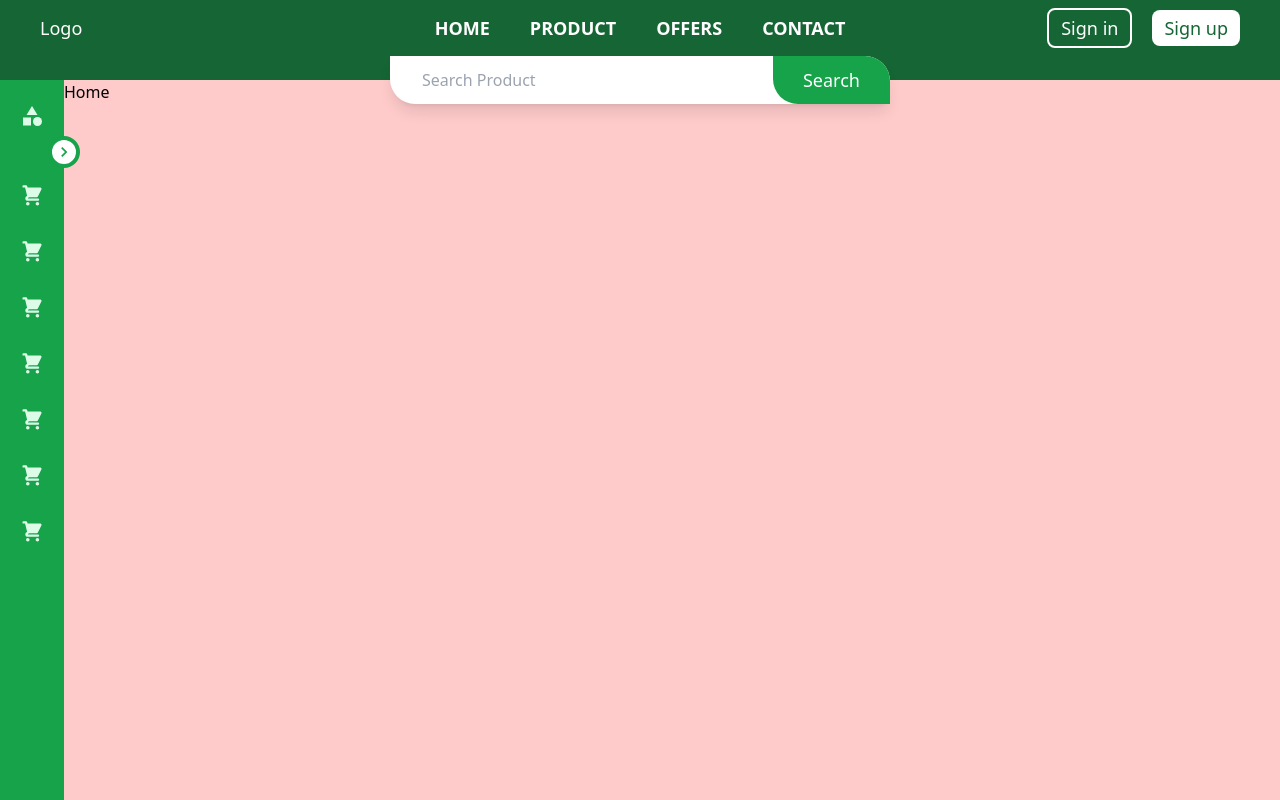
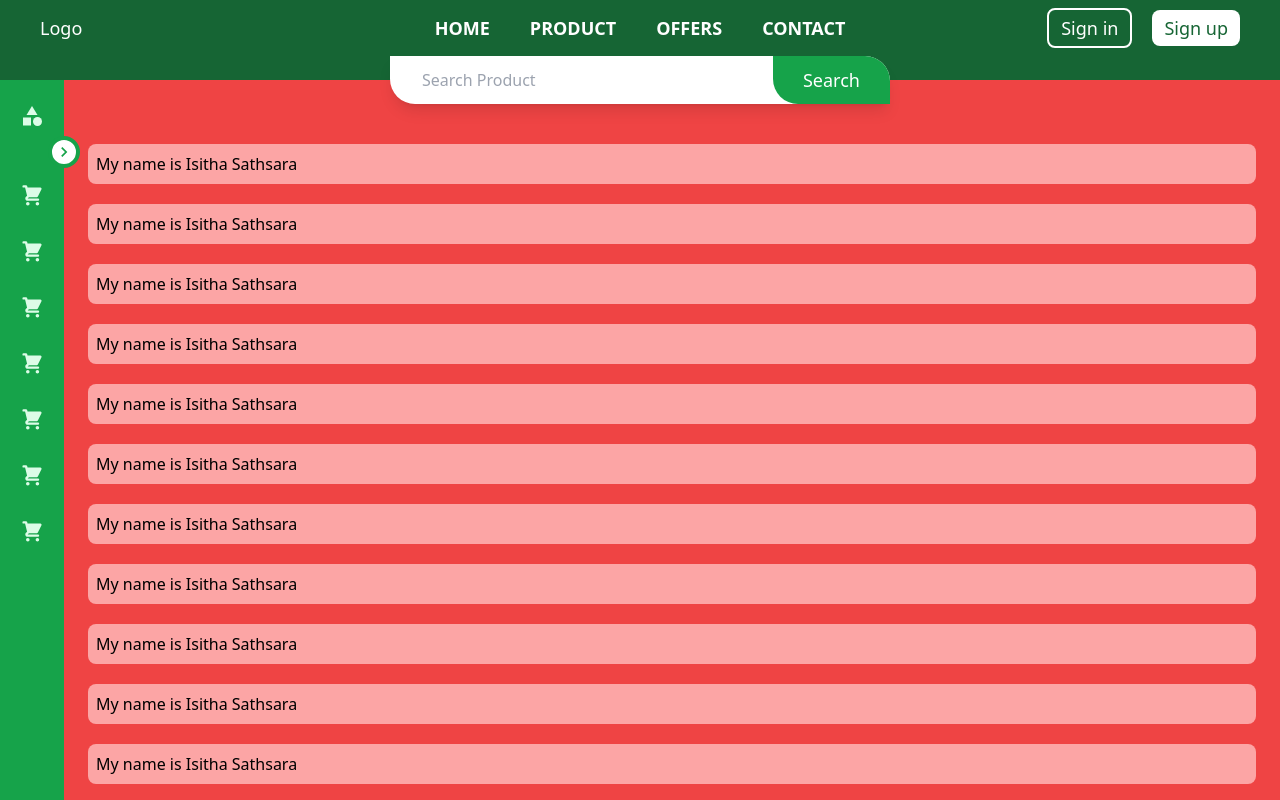
Before and after one commit to Senethlakshan/Web-project, a React (Vite) app: page / in a window 1280 px wide. Built offline with nearby package versions, Linux system fonts and the light colour scheme.

Commit message:
create sidebar and main

```diff
--- a/src/App.tsx
+++ b/src/App.tsx
@@ -3,13 +3,90 @@ import { Header, Sidebar } from "./components";
 
 const App = () => {
   return (
-    <div className="relative min-h-screen">
-      <div className="fixed top-0 left-0 w-full">
+    <div className="relative h-screen overflow-hidden">
+      <div className="fixed top-0 left-0 z-50 w-full">
         <Header />
       </div>
-      <div className="flex min-h-screen pt-20">
-        <Sidebar />
-        <div className="flex-1 bg-red-200">Home</div>
+      <div className="flex h-screen pt-20">
+        <div className="">
+          <Sidebar />
+        </div>
+        <div className="flex-1 bg-red-200">
+          <div className="h-full space-y-5 overflow-auto bg-red-500 px-6 py-16">
+            <div className="rounded-lg bg-red-300 p-2">
+              My name is Isitha Sathsara
+            </div>
+            <div className="rounded-lg bg-red-300 p-2">
+              My name is Isitha Sathsara
+            </div>
+            <div className="rounded-lg bg-red-300 p-2">
+              My name is Isitha Sathsara
+            </div>
+            <div className="rounded-lg bg-red-300 p-2">
+              My name is Isitha Sathsara
+            </div>
+            <div className="rounded-lg bg-red-300 p-2">
+              My name is Isitha Sathsara
+            </div>
+            <div className="rounded-lg bg-red-300 p-2">
+              My name is Isitha Sathsara
+            </div>
+            <div className="rounded-lg bg-red-300 p-2">
+              My name is Isitha Sathsara
+            </div>
+            <div className="rounded-lg bg-red-300 p-2">
+              My name is Isitha Sathsara
+            </div>
+            <div className="rounded-lg bg-red-300 p-2">
+              My name is Isitha Sathsara
+            </div>
+            <div className="rounded-lg bg-red-300 p-2">
+              My name is Isitha Sathsara
+            </div>
+            <div className="rounded-lg bg-red-300 p-2">
+              My name is Isitha Sathsara
+            </div>
+            <div className="rounded-lg bg-red-300 p-2">
+              My name is Isitha Sathsara
+            </div>
+            <div className="rounded-lg bg-red-300 p-2">
+              My name is Isitha Sathsara
+            </div>
+            <div className="rounded-lg bg-red-300 p-2">
+              My name is Isitha Sathsara
+            </div>
+            <div className="rounded-lg bg-red-300 p-2">
+              My name is Isitha Sathsara
+            </div>
+            <div className="rounded-lg bg-red-300 p-2">
+              My name is Isitha Sathsara
+            </div>
+            <div className="rounded-lg bg-red-300 p-2">
+              My name is Isitha Sathsara
+            </div>
+            <div className="rounded-lg bg-red-300 p-2">
+              My name is Isitha Sathsara
+            </div>
+            <div className="rounded-lg bg-red-300 p-2">
+              My name is Isitha Sathsara
+            </div>
+            <div className="rounded-lg bg-red-300 p-2">
+              My name is Isitha Sathsara
+            </div>
+            <div className="rounded-lg bg-red-300 p-2">
+              My name is Isitha Sathsara
+            </div>
+            <div className="rounded-lg bg-red-300 p-2">
+              My name is Isitha Sathsara
+            </div>
+            <div className="rounded-lg bg-red-300 p-2">
+              My name is Isitha Sathsara
+            </div>
+            <div className="rounded-lg bg-red-300 p-2">
+              My name is Isitha Sathsara
+            </div>
+          </div>
+        </div>
       </div>
     </div>
   );
--- a/src/components/Sidebar.tsx
+++ b/src/components/Sidebar.tsx
@@ -20,7 +20,7 @@ const Sidebar = () => {
     <div
       className={`relative ${
         open ? "w-52" : "w-16"
-      } bg-green-600 py-2 transition-all duration-300`}
+      } h-full bg-green-600 py-2 transition-all duration-300`}
     >
       <div
         className="absolute -right-4 top-14 flex h-8 w-8 cursor-pointer items-center justify-center rounded-full border-4 border-green-600 bg-white text-xl text-green-600"
```
